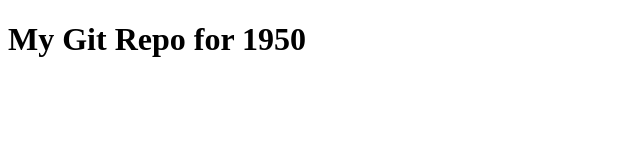
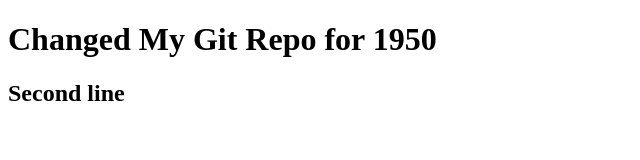
Before and after one commit to kyokoh3/FirstRepo, a plain HTML site: page index.html in a window 1280 px wide. Shown: the whole page, without its empty margins (0-640 px from the left). Drawn offline with Linux system fonts and the light colour scheme.

Commit message:
Update index.html

```diff
--- a/index.html
+++ b/index.html
@@ -4,6 +4,8 @@
 	<title></title>
 </head>
 <body>
-	<h1>My Git Repo for 1950</h1>
+	<h1>Changed My Git Repo for 1950</h1>
+
+	<h2>Second line</h2>
 </body>
 </html>
```
